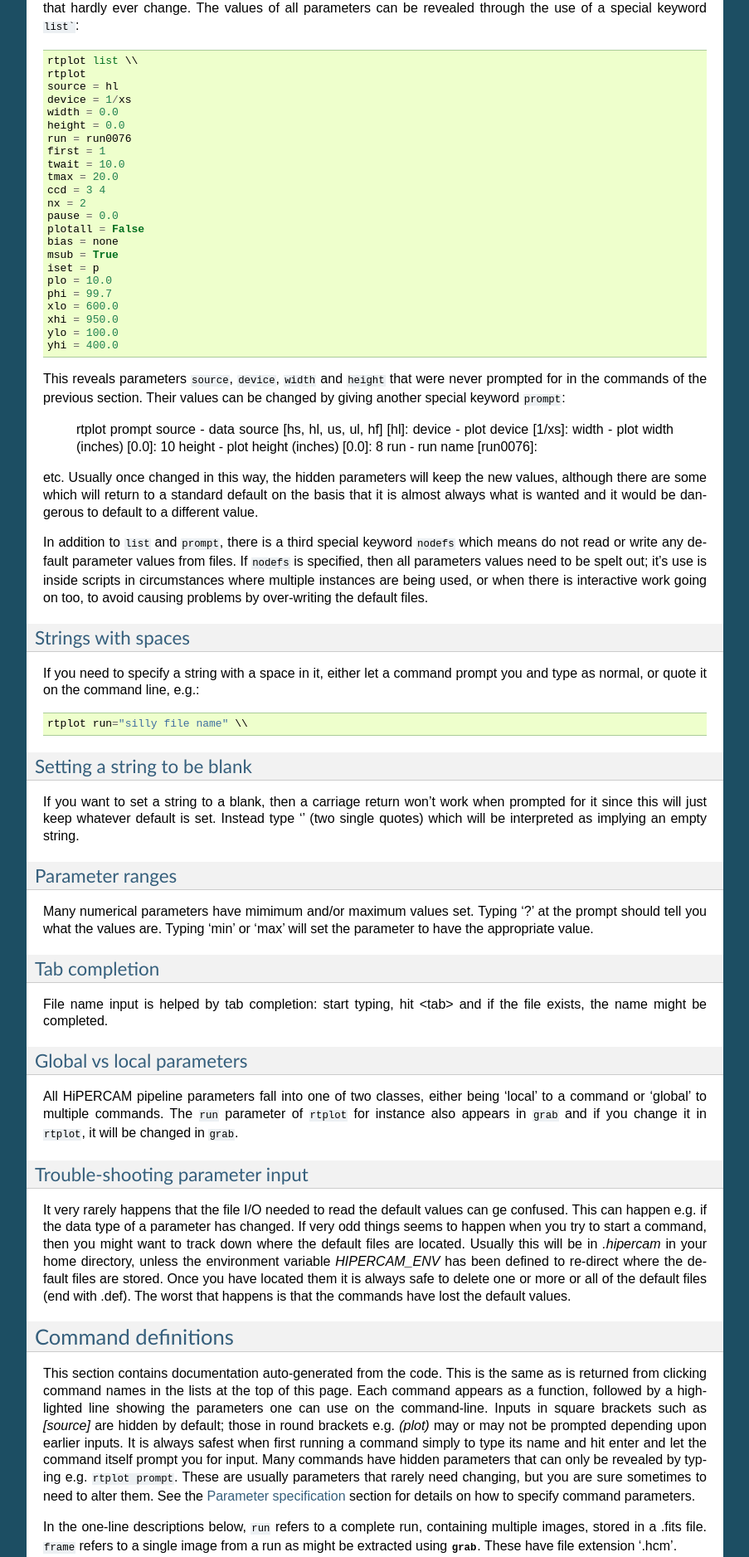
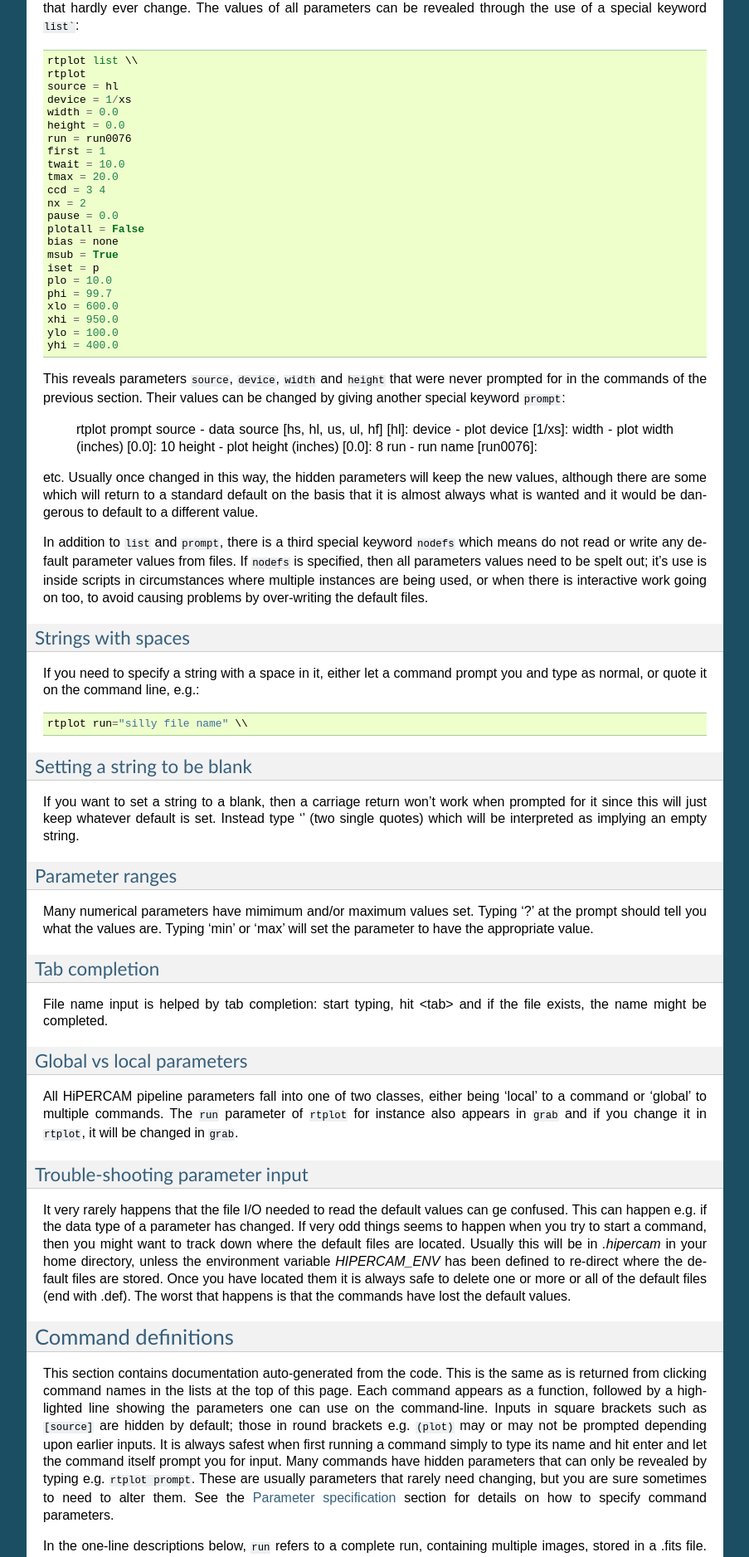
Before and after one commit to HiPERCAM/hipercam, a Sphinx documentation site: the page built from docs/commands.rst, in a window 1280 px wide. Shown: the part 3027-4904 px from the top of the page at 83% size, without its empty margins (198-1101 px from the left). Built offline with Sphinx 7.4.7, drawn with Linux system fonts in a browser that asks for light colours; formulas are drawn with MathJax 3.

Commit message:
minor doc update

```diff
--- a/docs/commands.rst
+++ b/docs/commands.rst
@@ -317,8 +317,8 @@
 same as is returned from clicking command names in the lists at the top of
 this page. Each command appears as a function, followed by a highlighted line
 showing the parameters one can use on the command-line. Inputs in square
-brackets such as `[source]` are hidden by default; those in round brackets
-e.g. `(plot)` may or may not be prompted depending upon earlier inputs. It is
+brackets such as ``[source]`` are hidden by default; those in round brackets
+e.g. ``(plot)`` may or may not be prompted depending upon earlier inputs. It is
 always safest when first running a command simply to type its name and hit
 enter and let the command itself prompt you for input. Many commands have
 hidden parameters that can only be revealed by typing e.g. ``rtplot
```
